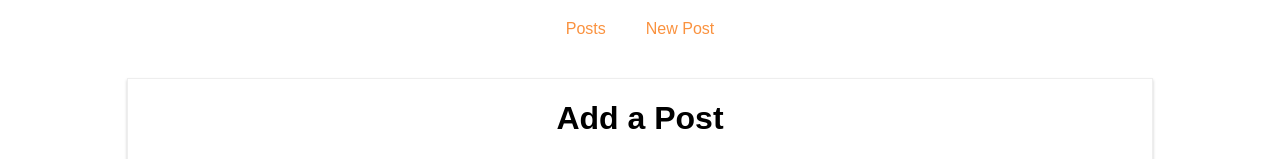
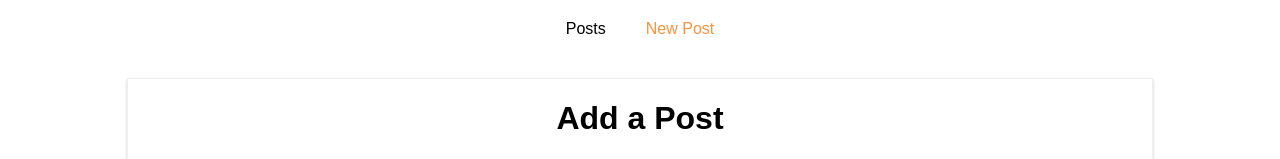
Before and after one commit to giacomo9999/react-router-one-more-time, a React (Create React App) app: page /new-post in a window 1280 px wide. Shown: the top 159 px of the page. Built offline with nearby package versions, Linux system fonts and the light colour scheme.

Commit message:
Back to 208.

```diff
--- a/src/containers/Blog/Blog.js
+++ b/src/containers/Blog/Blog.js
@@ -15,7 +15,7 @@ class Blog extends Component {
           <nav>
             <ul>
               <li>
-                <NavLink to="/">Posts</NavLink>
+                <NavLink to="/" exact>Posts</NavLink>
               </li>
               <li>
                 <NavLink to="/new-post">New Post</NavLink>
--- a/src/containers/Blog/Posts/Posts.js
+++ b/src/containers/Blog/Posts/Posts.js
@@ -34,8 +34,8 @@ class Posts extends Component {
   }
 
   postSelectedHandler = (id) => {
-    this.setState({ selectedPostId: id });
-    // this.props.history.push({ path: "/" + id });
+    // this.setState({ selectedPostId: id });
+    this.props.history.push({ pathname: "/" + id });
   };
 
   render() {
@@ -43,14 +43,14 @@ class Posts extends Component {
     if (!this.state.error) {
       posts = this.state.posts.map((post) => {
         return (
-          <Link key={post.id} to={"/" + post.id}>
+        //   <Link key={post.id} to={"/" + post.id}>
             <Post
               key={post.id}
               title={post.title}
               author={post.author}
               clicked={() => this.postSelectedHandler(post.id)}
             />
-          </Link>
+        //   </Link>
         );
       });
     }
```
